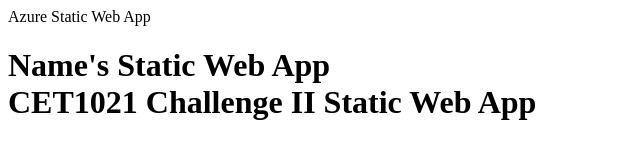
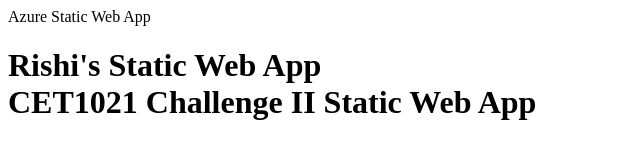
Before and after one commit to bulsararishi/rishi-swa-challenge, a plain HTML site: page files/index.html in a window 1280 px wide. Shown: the whole page, without its empty margins (0-640 px from the left). Drawn offline with Linux system fonts and the light colour scheme.

Commit message:
Update index.html

```diff
--- a/files/index.html
+++ b/files/index.html
@@ -1,6 +1,6 @@
 <html>
 <head>Azure Static Web App</head>
 <body>
-<h1>Name's Static Web App<br>CET1021 Challenge II Static Web App</h1>
+<h1>Rishi's Static Web App<br>CET1021 Challenge II Static Web App</h1>
 </body>
 </html>
```
